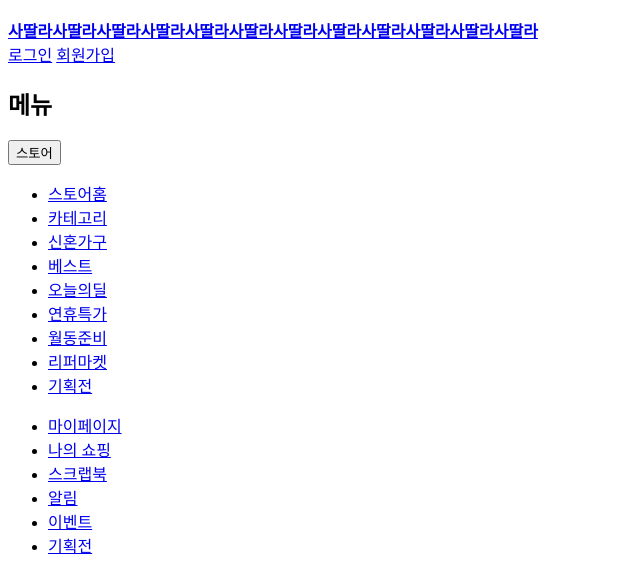
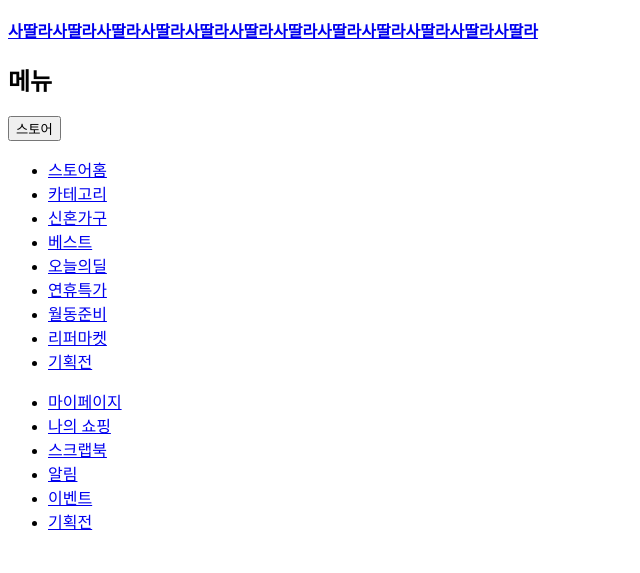
Before and after one commit to jjinye/tomorrow-house, a website: page index.html in a window 1280 px wide. Shown: the part 1216-1789 px from the top of the page, without its empty margins (0-640 px from the left). After the commit the page ends 1765 px from the top, so only its background shows below. Drawn offline with Linux system fonts and the light colour scheme.

Commit message:
🚧 수정

```diff
--- a/index.html
+++ b/index.html
@@ -145,10 +145,10 @@
         </div>
 
         <!-- 로그인 하지 않은 경우 -->
-        <div class="sidebar-auth">
+        <!-- <div class="sidebar-auth">
           <a href="/" class="btn-40 btn-outlined">로그인</a>
           <a href="/" class="btn-40 btn-primary">회원가입</a>
-        </div>
+        </div> -->
       </header>
 
       <nav class="sidebar-nav">
--- a/styles/layouts/_sidebar.scss
+++ b/styles/layouts/_sidebar.scss
@@ -61,4 +61,3 @@
     }
   }
 }
-body{background-color: black;}
```
